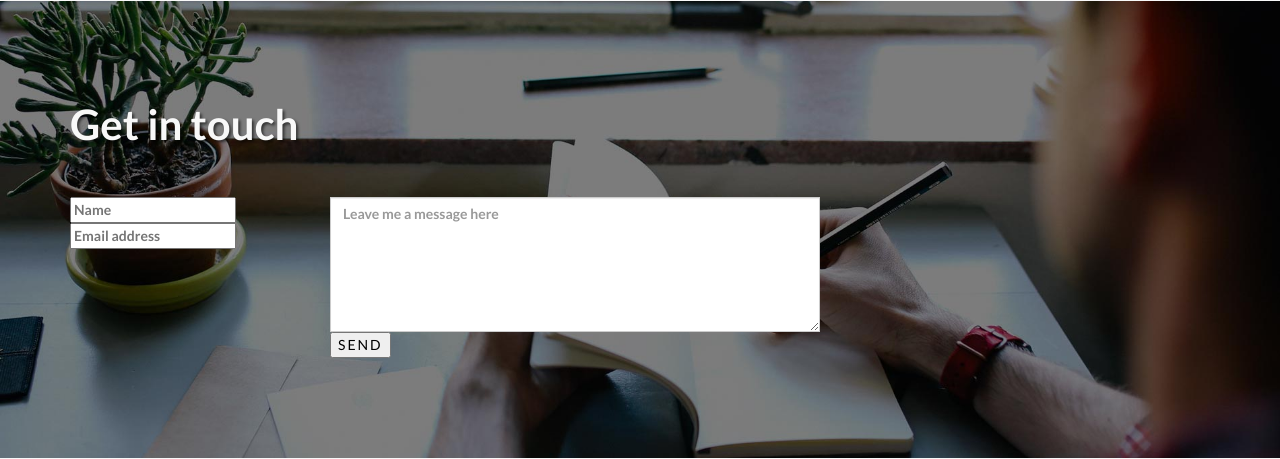
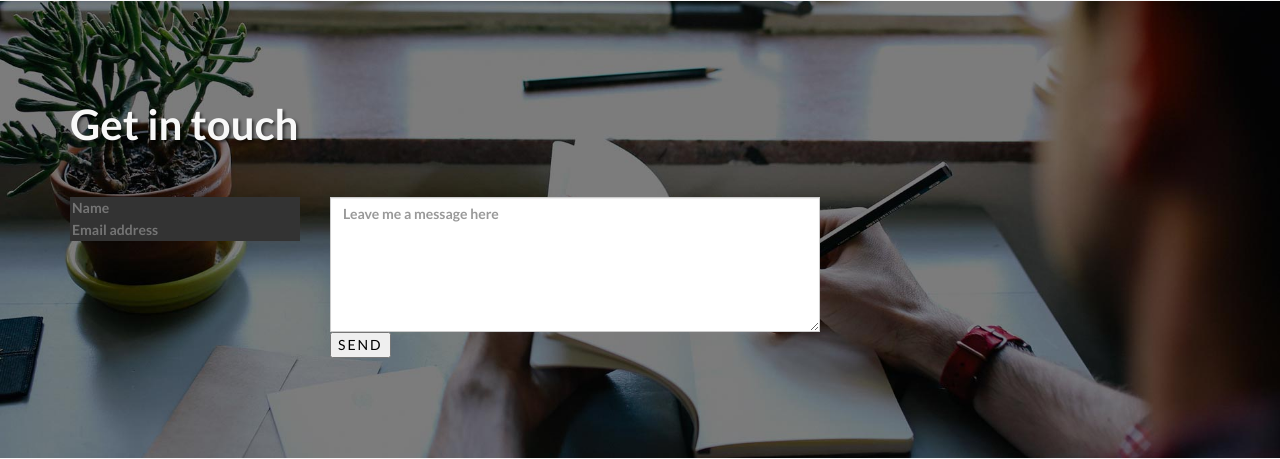
Before and after one commit to benshreeve/benshreeve.github.io, a PHP site: page / in a window 1280 px wide. Shown: the part 2922-3381 px from the top of the page. Run offline with PHP 8.4, Linux system fonts and the light colour scheme; some libraries are stand-ins or nearby versions.

Commit message:
More refinement

```diff
--- a/css/form.css
+++ b/css/form.css
@@ -13,7 +13,7 @@ textarea {
 	height: 135px !important;
 }
 
-formfield[type=text], formfield[type=email], textarea {
+input[type=text], input[type=email], textarea {
 
 background-color: #333333;
 	border: none;
```
